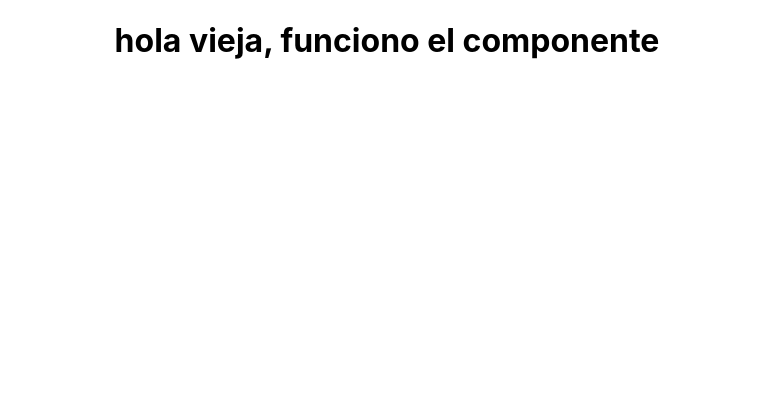
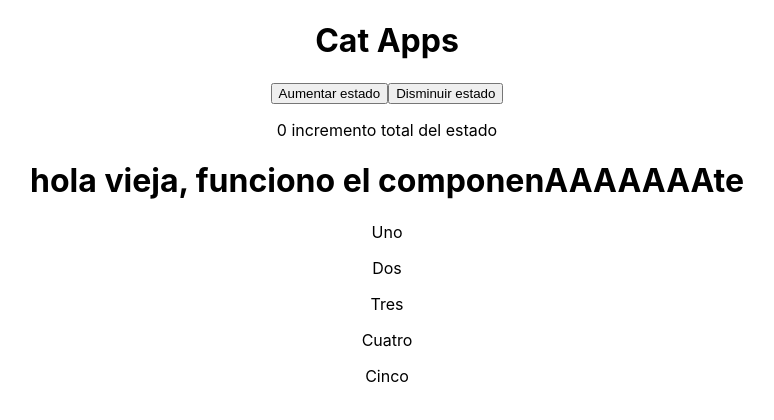
Before and after one commit to JavierCollipal/gatos_react, a React (Create React App) app: page / in a window 1280 px wide. Shown: the top 420 px of the page, without its empty margins (253-1027 px from the left). Built offline with nearby package versions, Linux system fonts and the light colour scheme.

Commit message:
basic concepts components added

```diff
--- a/src/App.js
+++ /dev/null
@@ -1,13 +0,0 @@
-import React from 'react';
-import CatTable from './components/cats/CatTable'
-import './App.css';
-
-function App() {
-  return (
-    <div className="App">
-      <CatTable name="funciono el componente"/>
-    </div>
-  );
-}
-
-export default App;
--- /dev/null
+++ b/src/App.jsx
@@ -0,0 +1,19 @@
+import React from 'react';
+import CatTable from './components/cats/CatTable'
+import './App.css';
+import ArrayRendering from "./components/concepts/ArrayRendering";
+import ButtonAndMessage from "./components/concepts/ButtonAndMessage";
+import Title from "./components/concepts/Title";
+
+function App() {
+  return (
+    <div className="App">
+        <Title name="Cat Apps"/>
+        <ButtonAndMessage/>
+      <CatTable name="funciono el componenAAAAAAAte"/>
+        <ArrayRendering/>
+    </div>
+  );
+}
+
+export default App;
--- /dev/null
+++ b/src/components/cats/CatModal.jsx
@@ -0,0 +1,5 @@
+import React from 'react'
+
+const CatModal = (cat) => <h1>aaaaaaaaaa {cat}</h1>;
+
+export default CatModal;
--- /dev/null
+++ b/src/components/concepts/ArrayRendering.jsx
@@ -0,0 +1,14 @@
+import React from "react";
+
+const combos = [
+  "Uno",
+  "Dos",
+  "Tres",
+  "Cuatro",
+  "Cinco",
+];
+const comboList = combos.map((number, index) => <p key={index}>{number}</p>);
+
+const ArrayRendering = () => comboList;
+
+export default ArrayRendering;
--- /dev/null
+++ b/src/components/concepts/ButtonAndMessage.jsx
@@ -0,0 +1,15 @@
+import React, { useState } from "react";
+
+const ButtonAndMessage = () => {
+  const [count, setCount] = useState(0);
+
+  return (
+    <div>
+      <button onClick={() => setCount(count + 1)}>Aumentar estado</button>
+        <button onClick={() => setCount(count - 1)}>Disminuir estado</button>
+      <p>{count} incremento total del estado</p>
+    </div>
+  );
+};
+
+export default ButtonAndMessage;
--- /dev/null
+++ b/src/components/concepts/Title.jsx
@@ -0,0 +1,10 @@
+import React from "react";
+import PropTypes from "prop-types";
+
+const Title = (props) => <h1> {props.name}</h1>;
+
+Title.propTypes = {
+  name: PropTypes.string.isRequired,
+};
+
+export default Title;
```
Also changed, not shown: src/components/cats/CatTable.jsx (+7 -1 lines).
